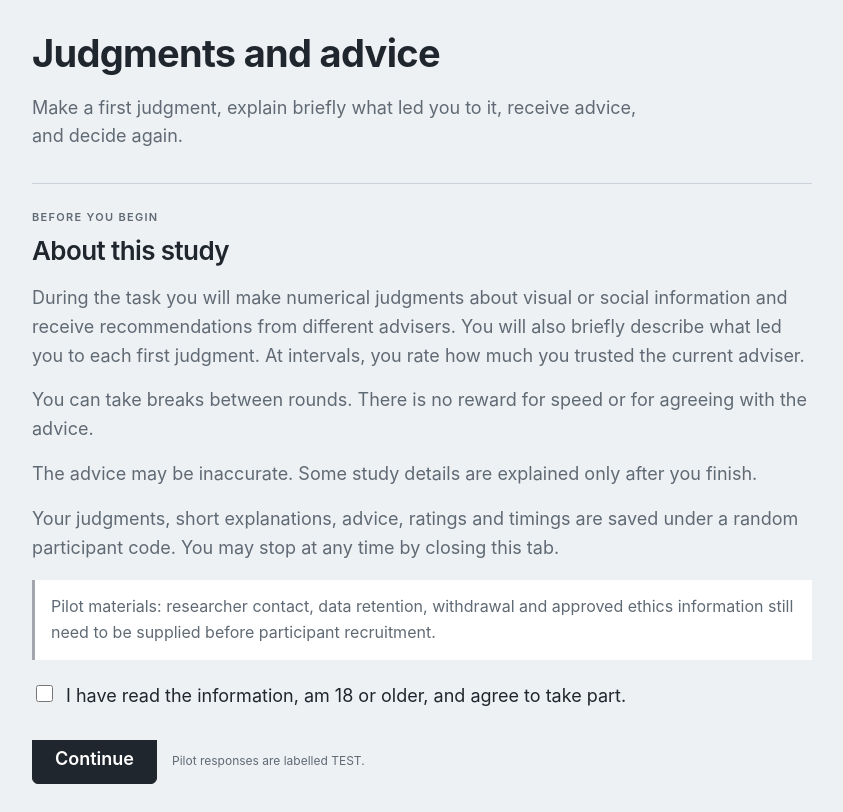
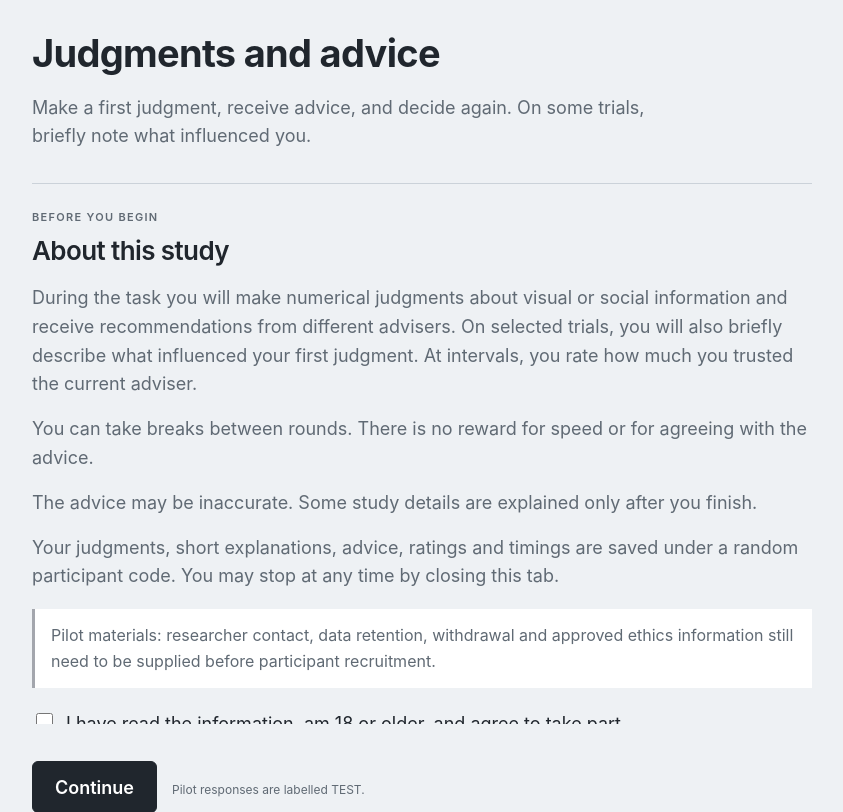
Before and after one commit to jennapfeifer/ai-beast-prototype, a Flask app: page / in a window 1280 px wide. Shown: the part 60-872 px from the top of the page, without its empty margins (218-1061 px from the left). Run offline with Flask 3, Linux system fonts and the light colour scheme.

Commit message:
Add files via upload

```diff
--- a/templates/consent.html
+++ b/templates/consent.html
@@ -1,5 +1,5 @@
 {% extends "base.html" %}{% block html_class %}task-root{% endblock %}{% block theme_colour %}#eef1f4{% endblock %}{% block body_class %}task-surface info-surface{% endblock %}{% block body %}
-<main class="page participant-page"><section class="welcome-grid"><div><h1>Judgments and advice</h1><p class="lead">Make a first judgment, explain briefly what led you to it, receive advice, and decide again.</p></div></section>
+<main class="page participant-page"><section class="welcome-grid"><div><h1>Judgments and advice</h1><p class="lead">Make a first judgment, receive advice, and decide again. On some trials, briefly note what influenced you.</p></div></section>
 {% if active %}<div class="notice"><b>You have a session in progress.</b> <a href="/task">Resume where you left off →</a></div>{% endif %}
-<section class="card consent-card"><div class="eyebrow">BEFORE YOU BEGIN</div><h2>About this study</h2><div class="consent-copy"><div><p>During the task you will make numerical judgments about visual or social information and receive recommendations from different advisers. You will also briefly describe what led you to each first judgment. {% if ratings %}At intervals, you rate how much you trusted the current adviser.{% endif %}</p><p>You can take breaks between rounds. There is no reward for speed or for agreeing with the advice.</p></div><div><p>The advice may be inaccurate. Some study details are explained only after you finish.</p><p>Your judgments, short explanations, advice, ratings and timings are saved under a random participant code. You may stop at any time by closing this tab.</p>{% if contact and ethics_details %}<p>{{ contact }}</p><p>{{ ethics_details }}</p>{% else %}<p class="notice">Pilot materials: researcher contact, data retention, withdrawal and approved ethics information still need to be supplied before participant recruitment.</p>{% endif %}</div></div>
+<section class="card consent-card"><div class="eyebrow">BEFORE YOU BEGIN</div><h2>About this study</h2><div class="consent-copy"><div><p>During the task you will make numerical judgments about visual or social information and receive recommendations from different advisers. On selected trials, you will also briefly describe what influenced your first judgment. {% if ratings %}At intervals, you rate how much you trusted the current adviser.{% endif %}</p><p>You can take breaks between rounds. There is no reward for speed or for agreeing with the advice.</p></div><div><p>The advice may be inaccurate. Some study details are explained only after you finish.</p><p>Your judgments, short explanations, advice, ratings and timings are saved under a random participant code. You may stop at any time by closing this tab.</p>{% if contact and ethics_details %}<p>{{ contact }}</p><p>{{ ethics_details }}</p>{% else %}<p class="notice">Pilot materials: researcher contact, data retention, withdrawal and approved ethics information still need to be supplied before participant recruitment.</p>{% endif %}</div></div>
 <form action="/start" method="post"><input type="hidden" name="csrf_token" value="{{ csrf_token }}"><input type="hidden" name="external_id" value="{{ external_id }}"><label class="checkline"><input type="checkbox" name="consent" value="yes" required> I have read the information, am 18 or older, and agree to take part.</label><button class="button primary" type="submit">Continue</button>{% if pilot %}<span class="small muted form-aside">Pilot responses are labelled TEST.</span>{% endif %}</form></section><p class="small muted"><a href="/researcher">Researcher access</a></p></main>{% endblock %}
--- a/templates/instructions.html
+++ b/templates/instructions.html
@@ -6,7 +6,7 @@
 {% if task_mode in ['numerosity','both'] %}<h3>Dot estimates{% if task_mode=='both' %} · {{numerosity_trials}} trials{% endif %}</h3><ol>
 <li>Look at the dots{% if stimulus_seconds %} for {{'%g'|format(stimulus_seconds)}} seconds{% endif %}.</li><li>Give your first estimate.</li><li>Briefly say what mainly led you to that estimate.</li><li>{% if advice_modality=='voice_text' %}Read and listen to{% else %}Read{% endif %} the adviser’s recommendation.</li><li>Choose your final estimate.</li></ol>{% endif %}
 {% if task_mode in ['social','both'] %}<h3>Social judgments{% if task_mode=='both' %} · {{social_trials}} trials{% endif %}</h3><ol>
-<li>Read a short social situation.</li><li>Judge the likelihood on a 0–100 scale.</li><li>Briefly say what mainly led you to that judgment.</li><li>{% if advice_modality=='voice_text' %}Read and listen to{% else %}Read{% endif %} the adviser’s recommendation.</li><li>Choose your final judgment.</li></ol>{% endif %}
-<p class="helper">One short sentence is enough for the reason. There is no reward for agreeing with the adviser.</p>
+<li>Read a short social situation.</li><li>Judge the likelihood on a 0–100 scale.</li><li>On some trials, briefly say what mainly influenced that judgment.</li><li>{% if advice_modality=='voice_text' %}Read and listen to{% else %}Read{% endif %} the adviser’s recommendation.</li><li>Choose your final judgment.</li></ol>{% endif %}
+<p class="helper">When a reason is requested, a few words are enough. There is no reward for agreeing with the adviser.</p>
 {% if ratings %}<p>Every {{rating_every}} trials, rate how much you trusted that round’s adviser.</p>{% endif %}<p>You can rest between rounds. Timed displays pause if you leave this tab.</p></section>
 <a class="button primary" href="/task">{% if practice %}Start practice{% else %}Start{% endif %}</a></main>{% endblock %}
--- a/templates/live_review.html
+++ b/templates/live_review.html
@@ -1,9 +1,9 @@
 {% extends "base.html" %}{% block body %}
 <main class="page narrow"><h1>Generate live review</h1>
 <p>Three synthetic participants each complete the current <b>Dots + Social comparison pilot</b>: 6 trials per condition in each task, for 36 trials per participant and 108 trials total.</p>
-<p>Messages come from the selected live adviser model. API charges apply. Keep this page open and do not run another pilot in this browser while it runs.</p>
+<p>Dot-task messages use the selected live adviser model. Social-task arguments come from the fixed grounded argument bank, so the model cannot invent a social explanation. API charges therefore apply only to the dot-message generation. Keep this page open and do not run another pilot in this browser while it runs.</p>
 <label>Live model<select id="review-model">{% for key,p in profiles.items() %}<option value="{{key}}" {% if not p.available %}disabled{% endif %} {% if key==default_profile %}selected{% endif %}>{{p.label}} ({{p.model}}){% if not p.available %} — key missing{% endif %}</option>{% endfor %}</select></label>
-<p><strong>What this checks:</strong> the audit now follows the same first judgment → short reason → advice → final judgment flow as the study. It supplies synthetic, condition-blind reasons in both tasks, so Adaptive can be checked for whether it addresses the participant's stated reasoning. Neutral and Persuasive receive the reason at the endpoint but the server does not pass its content to their model prompts.</p>
+<p><strong>What this checks:</strong> the audit follows the current study flow. Dot trials still collect a short reason each time. In the social task, only two trials per six-trial block request a reason, using the same early/late positions across N/P/A. On those trials, only Adaptive may echo the participant's stated cue; Persuasive and Adaptive otherwise use the same pre-specified scenario argument.</p>
 <p><strong>What it does not check:</strong> the computer never reads the adviser wording when choosing its final response. Its response tendency is generated independently of N/P/A, so this cannot establish whether persuasive wording increases advice-taking. That requires human pilot data.</p>
 <div class="button-row"><button class="button primary" id="review-start">Generate messages</button><button class="button" id="review-stop" disabled>Pause after this trial</button></div>
 <p id="review-status" role="status">Ready. Results are stored as TEST sessions.</p>
```
Also changed, not shown: templates/debrief.html (+1 -1 lines), templates/researcher.html (+1 -1 lines).
